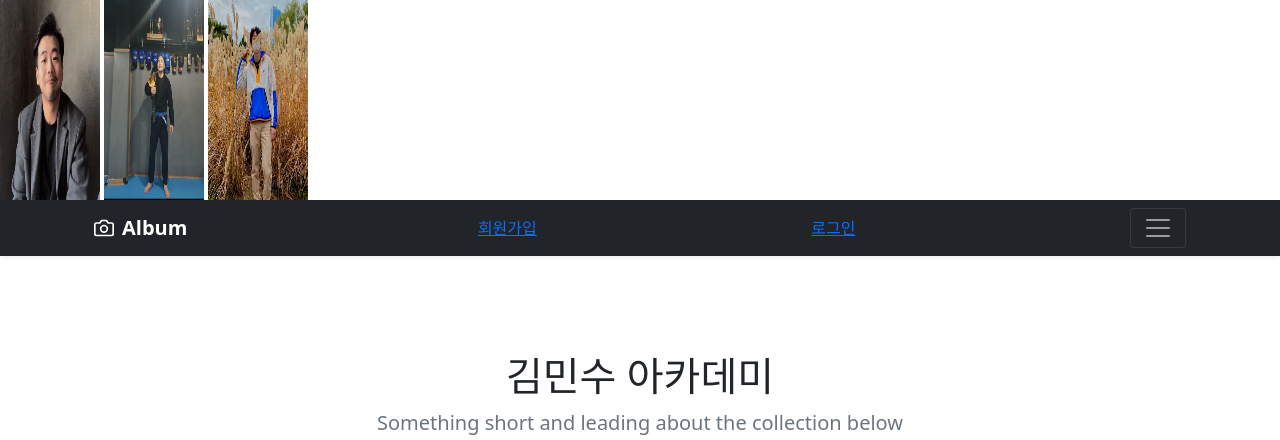
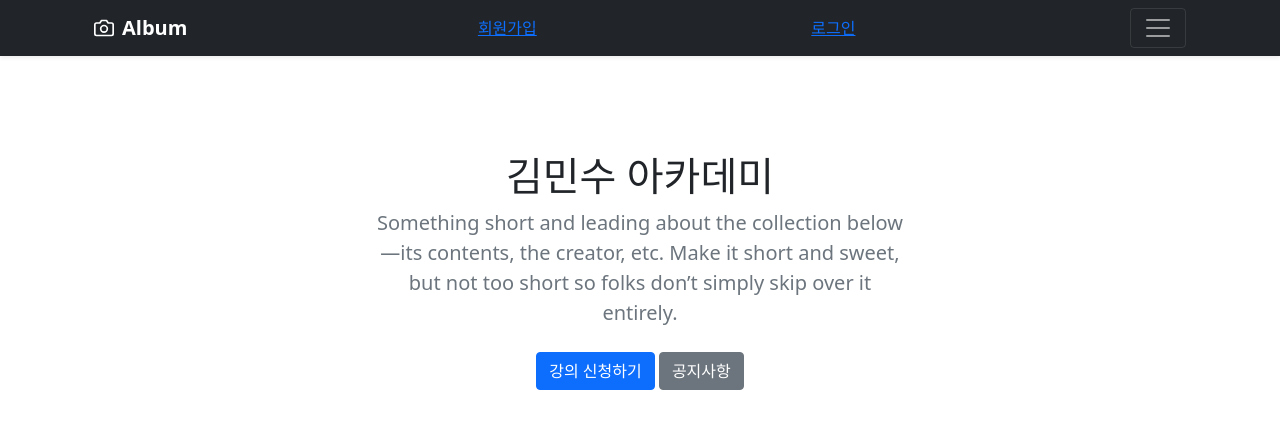
Before and after one commit to rhehd721/Django_-Intensive, a Django app: page / in a window 1280 px wide. Shown: the top 440 px of the page. Run offline with Django 3.2, Linux system fonts and the light colour scheme; some libraries are stand-ins or nearby versions.

Commit message:
중간저장

```diff
--- a/민수/KimMinSu/App/templates/html/index.html
+++ b/민수/KimMinSu/App/templates/html/index.html
@@ -45,15 +45,10 @@
         }
     </style>
 
-
 </head>
 
 <body>
-
     <header>
-        <img src="./image/1.jpeg" width="100px" height="200px">
-        <img src="./static/image/2.jpeg" width="100" height="200">
-        <img src="3.jpeg" width="100" height="200">
         <div class="collapse bg-dark" id="navbarHeader">
             <div class="container">
                 <div class="row">
```
Also changed, not shown: test/test.html (added, +13 -0 lines), test/1.jpeg (added), 민수/KimMinSu/App/templates/static/image/1.jpeg (renamed from 민수/KimMinSu/App/static/image/1.jpeg), 민수/KimMinSu/App/templates/static/image/2.jpeg (renamed from 민수/KimMinSu/App/static/image/2.jpeg), 민수/KimMinSu/App/templates/static/image/3.jpeg (renamed from 민수/KimMinSu/App/static/image/3.jpeg).
